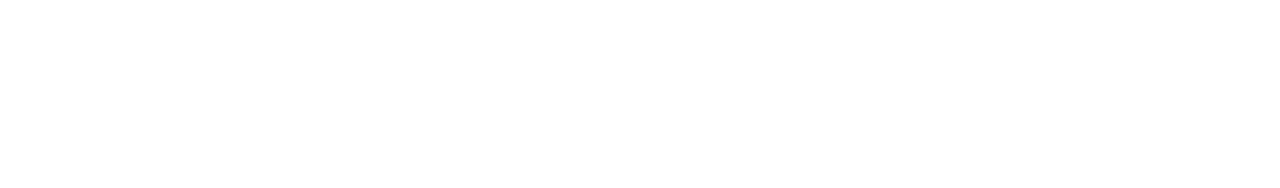
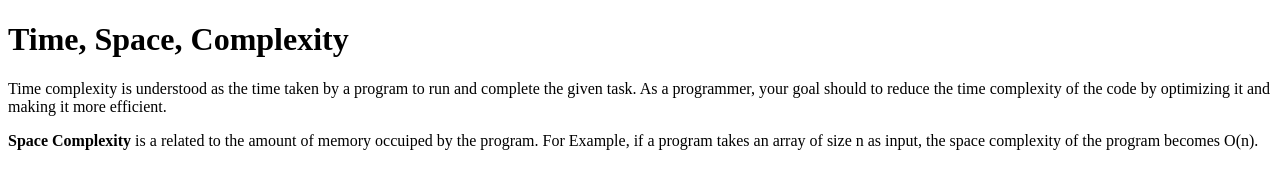
Before and after one commit to acciojob/time-and-space-complexity-Rajat-katiyar, a website: page main.html in a window 1280 px wide. Drawn offline with Linux system fonts and the light colour scheme.

Commit message:
created a submission

```diff
--- a/main.html
+++ b/main.html
@@ -8,7 +8,11 @@
 
 <body>
 	<!-- the entire body must be written by student -->
-    <script type="text/javascript" src="./script.js">
+    <h1>Time, Space, Complexity</h1>
+	<p>Time complexity is understood as the time taken by a program to run and complete the given task. As a programmer, your goal should to reduce the time complexity of the code by optimizing it and making it more efficient.</p>
+	<p><b>Space Complexity</b> is a related to the amount of memory occuiped by the program. For Example, if a program takes an array of size n as input, the space complexity of the program becomes O(n).</p>
+
+	<script type="text/javascript" src="./script.js">
 </script>
 
 </body>
```
